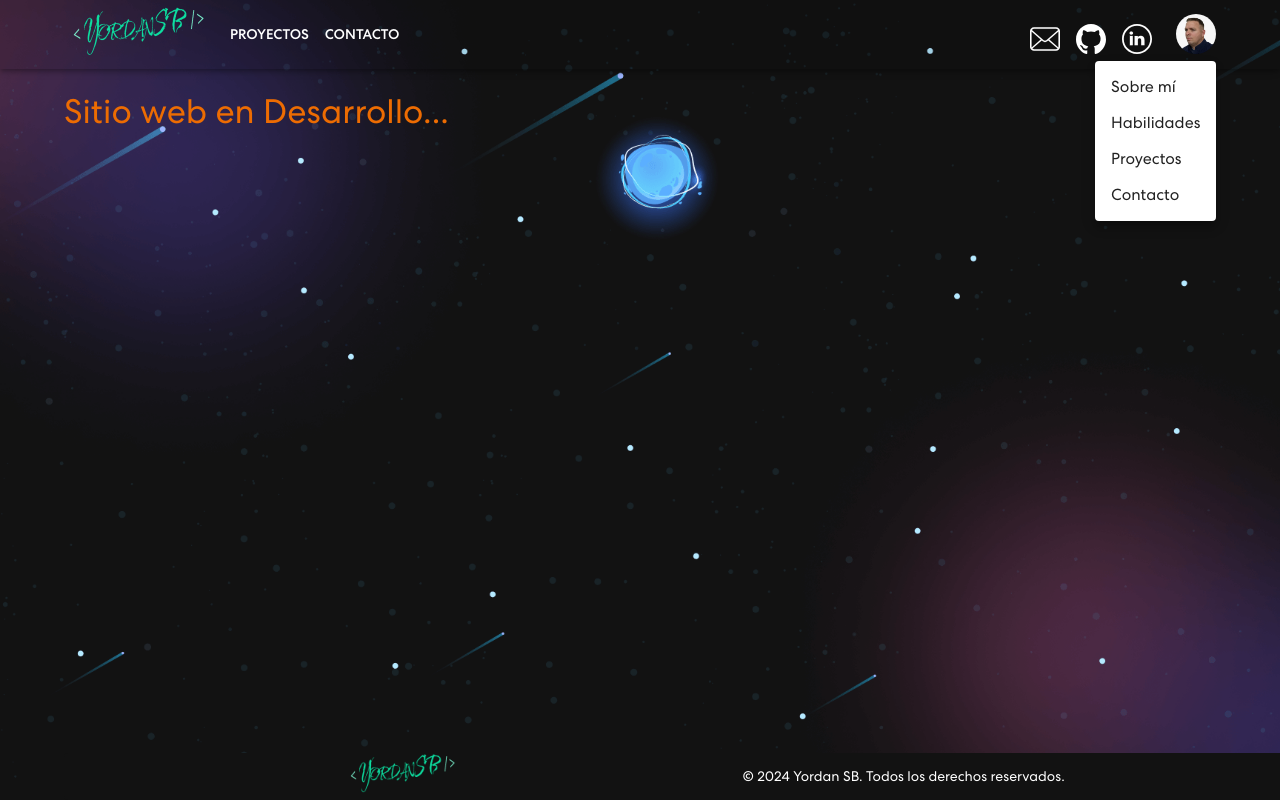
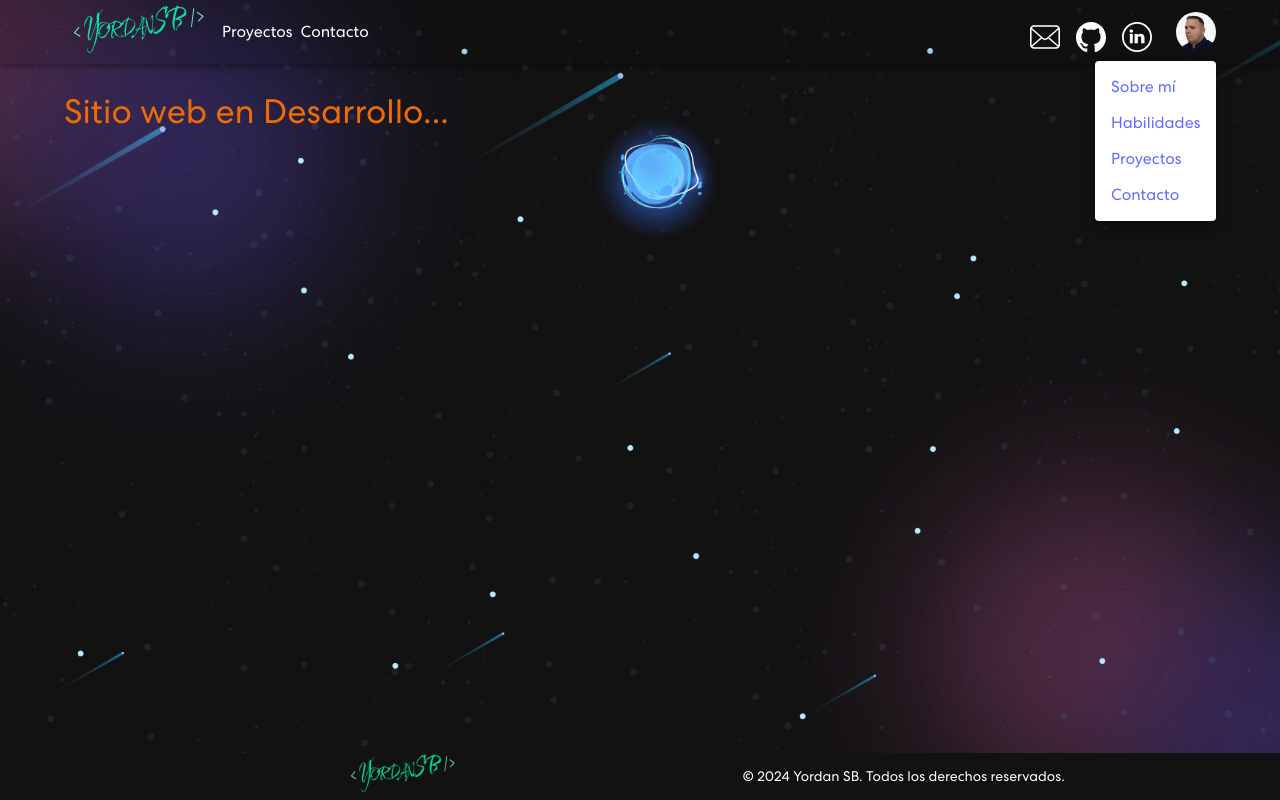
Before and after one commit to YordanSBarrera/yordan-web, a React (Vite) app: page / in a window 1280 px wide. Both pictures are taken after a click on the button "Open settings". Built offline with nearby package versions, Linux system fonts and the light colour scheme.

Commit message:
adjusting the navigation

```diff
--- a/src/components/MainWrapper.tsx
+++ b/src/components/MainWrapper.tsx
@@ -28,7 +28,7 @@ const MainWrapper = ({ children }: MainWrapperProps) => {
         <Stack alignSelf="flex-start">
           <MyBar />
         </Stack>
-        <Stack width="100vh" justifyContent="center" mt="90px" mb="60px">
+        <Stack width="100%" justifyContent="center" mt="90px" mb="60px">
           <Typography variant="h4" component="h2" color="warning">
             Sitio web en Desarrollo...
           </Typography>
--- a/src/components/MyLogo.tsx
+++ b/src/components/MyLogo.tsx
@@ -1,16 +1,18 @@
 import { Box } from "@mui/material";
 import myLogo from "../assets/img/logo-ysb.png";
-import { linkHome } from "../utils/const";
-// "@assets/img/logo-ysb.png";
+import { homeRoute } from "../routes";
+import { NavLink } from "react-router-dom";
 
 type MyLogoProps = {
   widthProps?: string;
   linkTo?: string;
 };
-const MyLogo = ({ widthProps = "150px", linkTo = linkHome }: MyLogoProps) => {
+const MyLogo = ({ widthProps = "150px", linkTo = homeRoute }: MyLogoProps) => {
   return (
-    <Box component="a" href={linkTo}>
-      <img src={myLogo} alt="YSB logo" width={widthProps} />
+    <Box>
+      <NavLink to={linkTo}>
+        <img src={myLogo} alt="YSB logo" width={widthProps} />
+      </NavLink>
     </Box>
   );
 };
--- a/src/components/Welcome.tsx
+++ b/src/components/Welcome.tsx
@@ -1,4 +1,4 @@
-import { bgTransparenCard, linkHome } from "../utils/const";
+import { bgTransparenCard } from "../utils/const";
 import NameAnimation from "./NameAnimation";
 import FigureAnimation from "./FigureAnimation";
 import Grid from "@mui/material/Grid2";
@@ -6,7 +6,7 @@ import { Stack, Typography } from "@mui/material";
 
 const Welcome = () => {
   return (
-    <Grid container spacing={2} sx={{ id: "home" }} size={12} id={linkHome}>
+    <Grid container spacing={2} size={12}>
       <Grid
         size={{ xs: 12, md: 6, xl: 7 }}
         textAlign="center"
--- a/src/modules/Project/Projects.tsx
+++ b/src/modules/Project/Projects.tsx
@@ -1,12 +1,9 @@
 import { Box, Button, Grid, Typography } from "@mui/material";
-import { bgTransparenCard, linkProject } from "../../utils/const";
+import { bgTransparenCard } from "../../utils/const";
 
 const Projects = () => {
   return (
-    <Box
-      id={linkProject}
-      // sx={{ mb: 4 }}
-    >
+    <Box>
       <Typography variant="h4" component="h2" gutterBottom>
         Proyectos
       </Typography>
--- a/src/modules/menu-nav/MyBar.tsx
+++ b/src/modules/menu-nav/MyBar.tsx
@@ -6,18 +6,34 @@ import Menu from "@mui/material/Menu";
 import MenuIcon from "@mui/icons-material/Menu";
 import Container from "@mui/material/Container";
 import Avatar from "@mui/material/Avatar";
-import Button from "@mui/material/Button";
 import Tooltip from "@mui/material/Tooltip";
 import MenuItem from "@mui/material/MenuItem";
 import { useEffect, useState } from "react";
 import AppBar from "@mui/material/AppBar";
-import { Stack } from "@mui/material";
+import { Grid2, Stack } from "@mui/material";
 import yordanPhoto from "../../assets/img/yordan.jpg";
-import { bgDarkCard, linkHome } from "../../utils/const";
+import { bgDarkCard } from "../../utils/const";
 import ContactIcons from "../../components/ContactIcons";
 import MyLogo from "../../components/MyLogo";
-const pages = ["Proyectos", "Contacto"];
-const settings = ["Sobre mí", "Habilidades", "Proyectos", "Contacto"];
+import {
+  aboutRoute,
+  contactRoute,
+  homeRoute,
+  projectRoute,
+  skillRoute,
+} from "../../routes";
+import { NavLink } from "react-router-dom";
+
+const pages = [
+  { name: "Proyectos", link: projectRoute },
+  { name: "Contacto", link: contactRoute },
+];
+const settings = [
+  { name: "Sobre mí", link: aboutRoute },
+  { name: "Habilidades", link: skillRoute },
+  { name: "Proyectos", link: projectRoute },
+  { name: "Contacto", link: contactRoute },
+];
 
 const MyBar = () => {
   const [anchorElNav, setAnchorElNav] = useState<null | HTMLElement>(null);
@@ -57,12 +73,10 @@ const MyBar = () => {
     <AppBar position="fixed" sx={{ backgroundColor: bgBarColor }}>
       <Container maxWidth="lg">
         <Toolbar disableGutters>
-          <Stack
-            component="a"
-            href={linkHome}
-            sx={{ display: { xs: "none", md: "flex" }, mr: 1 }}
-          >
-            <MyLogo />
+          <Stack sx={{ display: { xs: "none", md: "flex" }, mr: 1 }}>
+            <NavLink to={homeRoute}>
+              <MyLogo />
+            </NavLink>
           </Stack>
 
           <Box sx={{ flexGrow: 1, display: { xs: "flex", md: "none" } }}>
@@ -96,33 +110,37 @@ const MyBar = () => {
               }}
             >
               {pages.map((page) => (
-                <MenuItem key={page} onClick={handleCloseNavMenu}>
-                  <Typography textAlign="center">{page}</Typography>
+                <MenuItem key={page.name} onClick={handleCloseNavMenu}>
+                  <NavLink to={page.link} key={page.name}>
+                    <Typography textAlign="center" color="black">
+                      {page.name}
+                    </Typography>
+                  </NavLink>
                 </MenuItem>
               ))}
             </Menu>
           </Box>
 
           <Stack
-            component="a"
-            href={linkHome}
             sx={{
               display: { xs: "flex", md: "none" },
               flexGrow: 1,
             }}
           >
-            <MyLogo />
+            <NavLink to={homeRoute}>
+              <MyLogo />
+            </NavLink>
           </Stack>
           <Box sx={{ flexGrow: 1, display: { xs: "none", md: "flex" } }}>
-            {pages.map((page) => (
-              <Button
-                key={page}
-                onClick={handleCloseNavMenu}
-                sx={{ my: 2, color: "white", display: "block" }}
-              >
-                {page}
-              </Button>
-            ))}
+            <Grid2 container columnSpacing={1}>
+              {pages.map((page) => (
+                <Grid2 gap={2}>
+                  <NavLink to={page.link} key={page.name}>
+                    <Typography color="white">{page.name}</Typography>
+                  </NavLink>
+                </Grid2>
+              ))}
+            </Grid2>
           </Box>
           <ContactIcons heightIcons="30px" />
           <Box sx={{ flexGrow: 0 }} ml={3}>
@@ -148,8 +166,10 @@ const MyBar = () => {
               onClose={handleCloseUserMenu}
             >
               {settings.map((setting) => (
-                <MenuItem key={setting} onClick={handleCloseUserMenu}>
-                  <Typography textAlign="center">{setting}</Typography>
+                <MenuItem key={setting.name} onClick={handleCloseUserMenu}>
+                  <NavLink to={setting.link}>
+                    <Typography textAlign="center">{setting.name}</Typography>
+                  </NavLink>
                 </MenuItem>
               ))}
             </Menu>
--- a/src/utils/const.ts
+++ b/src/utils/const.ts
@@ -1,5 +1,2 @@
 export const bgTransparenCard = "rgb(0,0,0,0.5)";
 export const bgDarkCard = "#121212";
-
-export const linkHome = "Home";
-export const linkProject = "Project";
```
